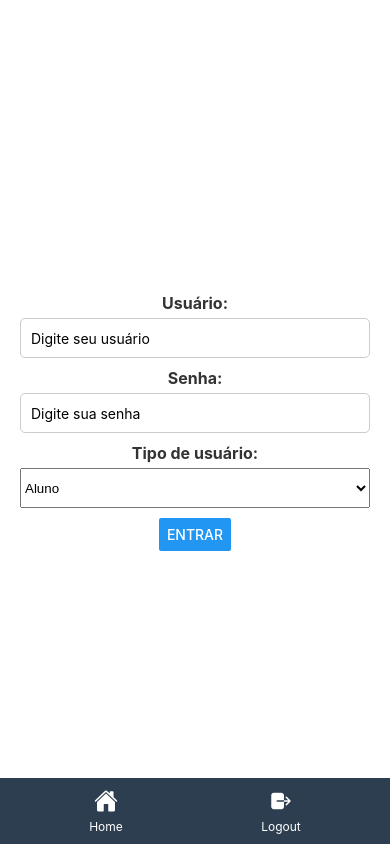
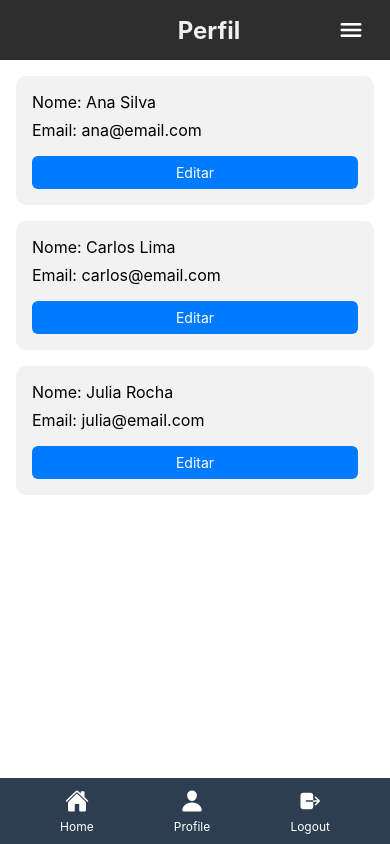
Before and after one commit to Fiap-FSD/tech-4, a React Native app: screen /Profile in a window 390 px wide. Built offline with nearby package versions, Linux system fonts and the light colour scheme.

Commit message:
adicionando pagina de profile para edição dos usuarios

```diff
--- a/App.tsx
+++ b/App.tsx
@@ -7,6 +7,7 @@ import Home from "./src/Home";
 import Footer from "./src/Components/Footer";
 import Header from "./src/Components/Header";
 import Login from "./src/Login";
+import UserProfile from "./src/Profile";
 
 const StackNavigation = createNativeStackNavigator();
 
@@ -26,6 +27,13 @@ export default function App() {
             header: () => <Header title="Home" onMenuPress={() => {}} />,
           })}
         />
+        <StackNavigation.Screen
+          name="Profile"
+          component={UserProfile}
+          options={{
+            header: () => <Header title="Perfil" onMenuPress={() => {}} />,
+          }}
+        />
       </StackNavigation.Navigator>
       <Footer />
     </NavigationContainer>
--- a/src/Components/Footer/index.tsx
+++ b/src/Components/Footer/index.tsx
@@ -1,15 +1,18 @@
 import React from 'react';
 import { Ionicons } from '@expo/vector-icons';
 import { useNavigation } from '@react-navigation/native';
-import { TouchableOpacity, Text, View } from 'react-native';
+import { Text } from 'react-native';
 import { Container, FooterButton, FooterText } from './styles';
-
 
 export default function Footer() {
   const navigation = useNavigation();
 
   const handleNavigateToHome = () => {
     navigation.navigate('Home');
+  };
+
+  const handleNavigateToProfile = () => {
+    navigation.navigate('Profile');
   };
 
   const handleLogout = async () => {
@@ -22,6 +25,12 @@ export default function Footer() {
         <Ionicons name="home" size={24} color="white" />
         <FooterText><Text>Home</Text></FooterText>
       </FooterButton>
+
+      <FooterButton onPress={handleNavigateToProfile}>
+        <Ionicons name="person" size={24} color="white" />
+        <FooterText><Text>Profile</Text></FooterText>
+      </FooterButton>
+
       <FooterButton onPress={handleLogout}>
         <Ionicons name="log-out" size={24} color="white" />
         <FooterText><Text>Logout</Text></FooterText>
--- /dev/null
+++ b/src/Profile/index.tsx
@@ -0,0 +1,108 @@
+// src/Profile/index.tsx
+import React, { useEffect, useState } from 'react';
+import {
+  View,
+  FlatList,
+  TextInput,
+  Button,
+  Text,
+  TouchableOpacity,
+  Alert,
+  ActivityIndicator,
+} from 'react-native';
+import { styles } from './styles';
+
+type User = {
+  id: string;
+  name: string;
+  email: string;
+};
+
+export default function UserProfile() {
+  const [users, setUsers] = useState<User[]>([]);
+  const [loading, setLoading] = useState(true);
+  const [editingUserId, setEditingUserId] = useState<string | null>(null);
+  const [editedName, setEditedName] = useState('');
+  const [editedEmail, setEditedEmail] = useState('');
+
+  // Simula requisição a uma API fictícia
+  useEffect(() => {
+    setTimeout(() => {
+      const fakeData: User[] = [
+        { id: '1', name: 'Ana Silva', email: 'ana@email.com' },
+        { id: '2', name: 'Carlos Lima', email: 'carlos@email.com' },
+        { id: '3', name: 'Julia Rocha', email: 'julia@email.com' },
+      ];
+      setUsers(fakeData);
+      setLoading(false);
+    }, 1500);
+  }, []);
+
+  const startEditing = (user: User) => {
+    setEditingUserId(user.id);
+    setEditedName(user.name);
+    setEditedEmail(user.email);
+  };
+
+  const saveEdit = () => {
+    if (!editedName || !editedEmail) {
+      Alert.alert('Erro', 'Preencha todos os campos');
+      return;
+    }
+
+    const updatedUsers = users.map((user) =>
+      user.id === editingUserId ? { ...user, name: editedName, email: editedEmail } : user
+    );
+
+    setUsers(updatedUsers);
+    setEditingUserId(null);
+    setEditedName('');
+    setEditedEmail('');
+    Alert.alert('Sucesso', 'Usuário atualizado!');
+  };
+
+  const renderItem = ({ item }: { item: User }) => (
+    <View style={styles.userCard}>
+      {editingUserId === item.id ? (
+        <>
+          <TextInput
+            style={styles.input}
+            value={editedName}
+            onChangeText={setEditedName}
+            placeholder="Nome"
+          />
+          <TextInput
+            style={styles.input}
+            value={editedEmail}
+            onChangeText={setEditedEmail}
+            placeholder="Email"
+          />
+          <Button title="Salvar" onPress={saveEdit} />
+        </>
+      ) : (
+        <>
+          <Text style={styles.userText}>Nome: {item.name}</Text>
+          <Text style={styles.userText}>Email: {item.email}</Text>
+          <TouchableOpacity onPress={() => startEditing(item)} style={styles.editButton}>
+            <Text style={styles.editText}>Editar</Text>
+          </TouchableOpacity>
+        </>
+      )}
+    </View>
+  );
+
+  return (
+    <View style={styles.container}>
+      {loading ? (
+        <ActivityIndicator size="large" color="#007bff" />
+      ) : (
+        <FlatList
+          data={users}
+          keyExtractor={(item) => item.id}
+          renderItem={renderItem}
+          contentContainerStyle={{ paddingBottom: 100 }}
+        />
+      )}
+    </View>
+  );
+}
--- /dev/null
+++ b/src/Profile/styles.ts
@@ -0,0 +1,37 @@
+import { StyleSheet } from 'react-native';
+
+export const styles = StyleSheet.create({
+  container: {
+    flex: 1,
+    padding: 16,
+    backgroundColor: '#fff',
+  },
+  userCard: {
+    marginBottom: 16,
+    padding: 16,
+    backgroundColor: '#f2f2f2',
+    borderRadius: 10,
+  },
+  userText: {
+    fontSize: 16,
+    marginBottom: 8,
+  },
+  input: {
+    backgroundColor: '#fff',
+    borderWidth: 1,
+    borderColor: '#ccc',
+    borderRadius: 6,
+    padding: 8,
+    marginBottom: 8,
+  },
+  editButton: {
+    backgroundColor: '#007bff',
+    padding: 8,
+    borderRadius: 6,
+    marginTop: 8,
+  },
+  editText: {
+    color: '#fff',
+    textAlign: 'center',
+  },
+});
```
Lines whose indentation alone changed are shown as unchanged.
